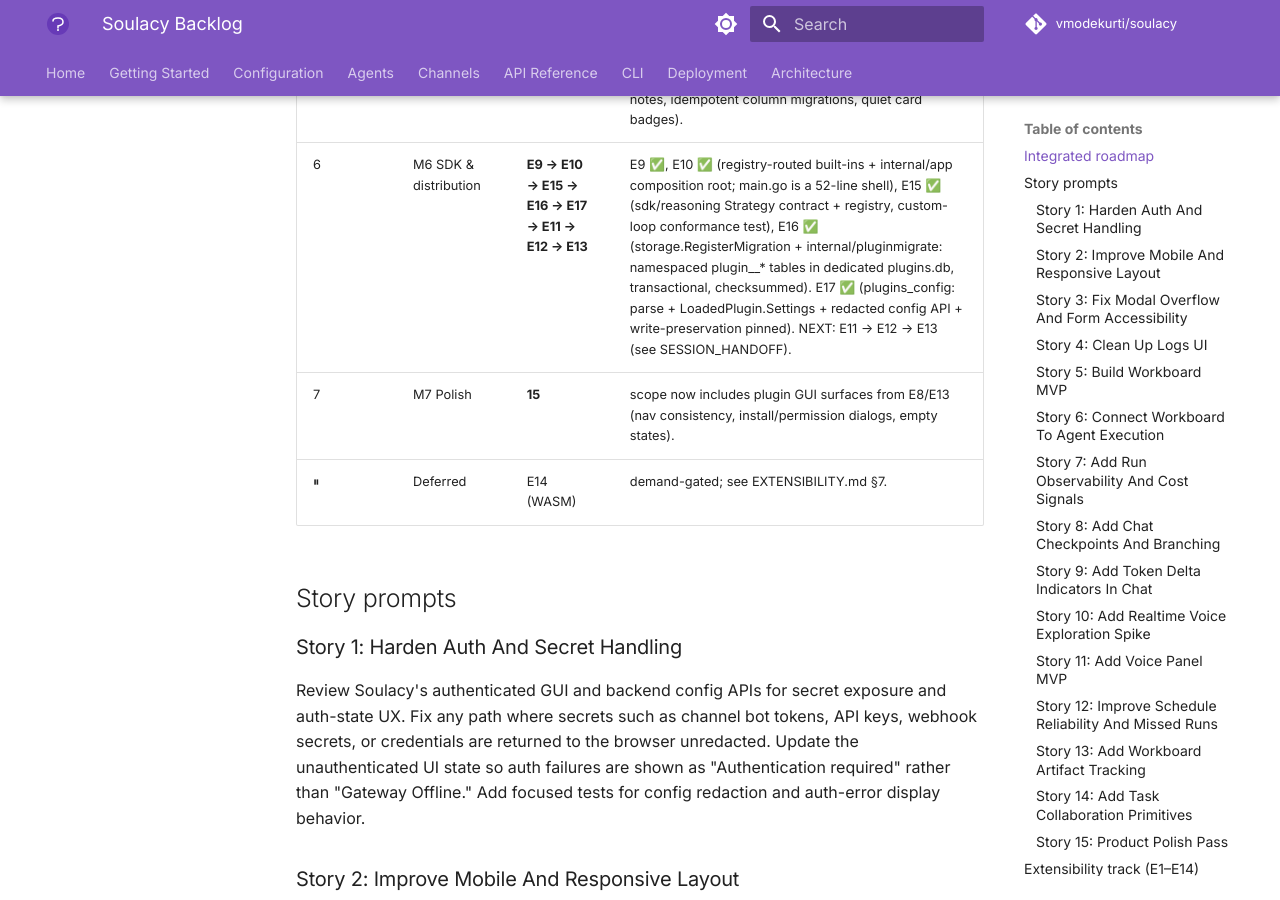
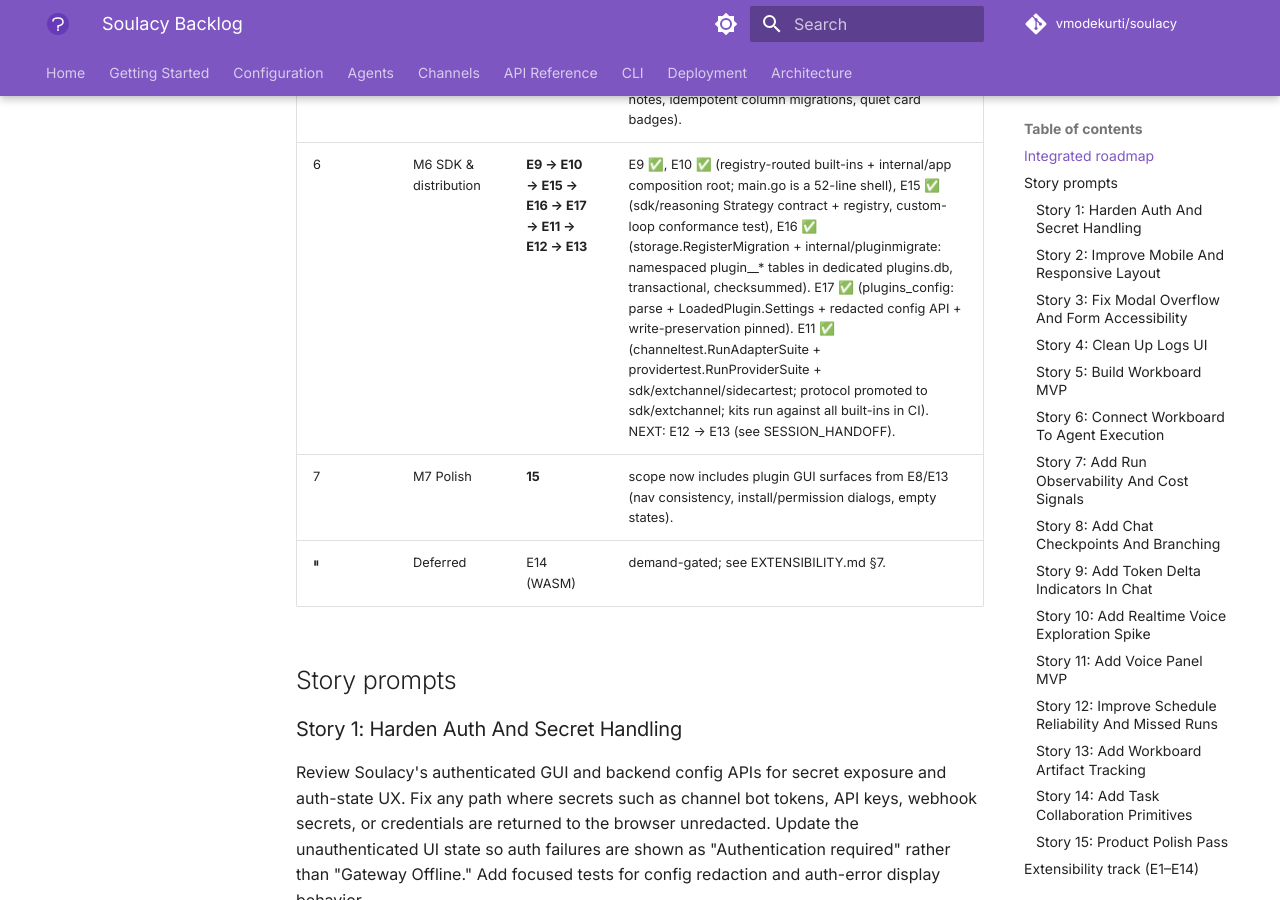
Before and after one commit to vmodekurti/soulacy, an MkDocs documentation site: the page built from docs/BACKLOG.md, in a window 1280 px wide and 900 px high, scrolled down 1335 px. Built offline with MkDocs 1.6.1 and Material for MkDocs 9.7.7, drawn with Linux system fonts in a browser that asks for light colours; comment, search, counter and statistics services are not loaded; the version menu is left out.

Commit message:
docs: handoff + backlog — E11 complete (M6: next E12)

```diff
--- a/docs/BACKLOG.md
+++ b/docs/BACKLOG.md
@@ -26,7 +26,7 @@
 | ✅ | M3 Sidecar foundation | **E3 → E4 → E5 → E6 → E7 → E8** | done (session 6). Protocol v1, supervised lifecycle, plugin principals/capabilities, vault credential delegation w/ rotation restart, manifest v2 (sidecar channels/providers/skills/GUI), GUI mounts at /plugins/:id/ui/ in sandboxed iframes with scoped splg_ tokens + default-deny API gate. Docs: PLUGIN_MANIFEST/CAPABILITIES/CREDENTIALS + EXTERNAL_CHANNEL_PROTOCOL. |
 | ✅ | M4 Voice | **10 → 11** | done (session 6). Spike (docs/VOICE_SPIKE.md): sidecar/control-plane approach confirmed, OpenAI-first; PoC sidecar passes conformance. MVP: voice.provider config → /api/v1/voice/status + /ephemeral (key minted host-side, never in browser persistently), Chat 🎤 push-to-talk panel (WebRTC direct to provider, live transcripts attach to session, usage indicator, graceful fallback). Verify mic flow on the Mac with a real key. |
 | ✅ | M5 Reliability & workboard depth | **12 → 13 → 14** | done (session 6). Missed-run catch-up hardened + GUI copy; artifact tracking (run.artifact via E1, task-modal panel w/ download); collaboration primitives (owner/priority/tags/due date + comments & reviewer notes, idempotent column migrations, quiet card badges). |
-| 6 | M6 SDK & distribution | **E9 → E10 → E15 → E16 → E17 → E11 → E12 → E13** | E9 ✅, E10 ✅ (registry-routed built-ins + internal/app composition root; main.go is a 52-line shell), E15 ✅ (sdk/reasoning Strategy contract + registry, custom-loop conformance test), E16 ✅ (storage.RegisterMigration + internal/pluginmigrate: namespaced plugin_<id>_* tables in dedicated plugins.db, transactional, checksummed). E17 ✅ (plugins_config: parse + LoadedPlugin.Settings + redacted config API + write-preservation pinned). NEXT: E11 → E12 → E13 (see SESSION_HANDOFF). |
+| 6 | M6 SDK & distribution | **E9 → E10 → E15 → E16 → E17 → E11 → E12 → E13** | E9 ✅, E10 ✅ (registry-routed built-ins + internal/app composition root; main.go is a 52-line shell), E15 ✅ (sdk/reasoning Strategy contract + registry, custom-loop conformance test), E16 ✅ (storage.RegisterMigration + internal/pluginmigrate: namespaced plugin_<id>_* tables in dedicated plugins.db, transactional, checksummed). E17 ✅ (plugins_config: parse + LoadedPlugin.Settings + redacted config API + write-preservation pinned). E11 ✅ (channeltest.RunAdapterSuite + providertest.RunProviderSuite + sdk/extchannel/sidecartest; protocol promoted to sdk/extchannel; kits run against all built-ins in CI). NEXT: E12 → E13 (see SESSION_HANDOFF). |
 | 7 | M7 Polish | **15** | scope now includes plugin GUI surfaces from E8/E13 (nav consistency, install/permission dialogs, empty states). |
 | ⏸ | Deferred | E14 (WASM) | demand-gated; see EXTENSIBILITY.md §7. |
 
```
